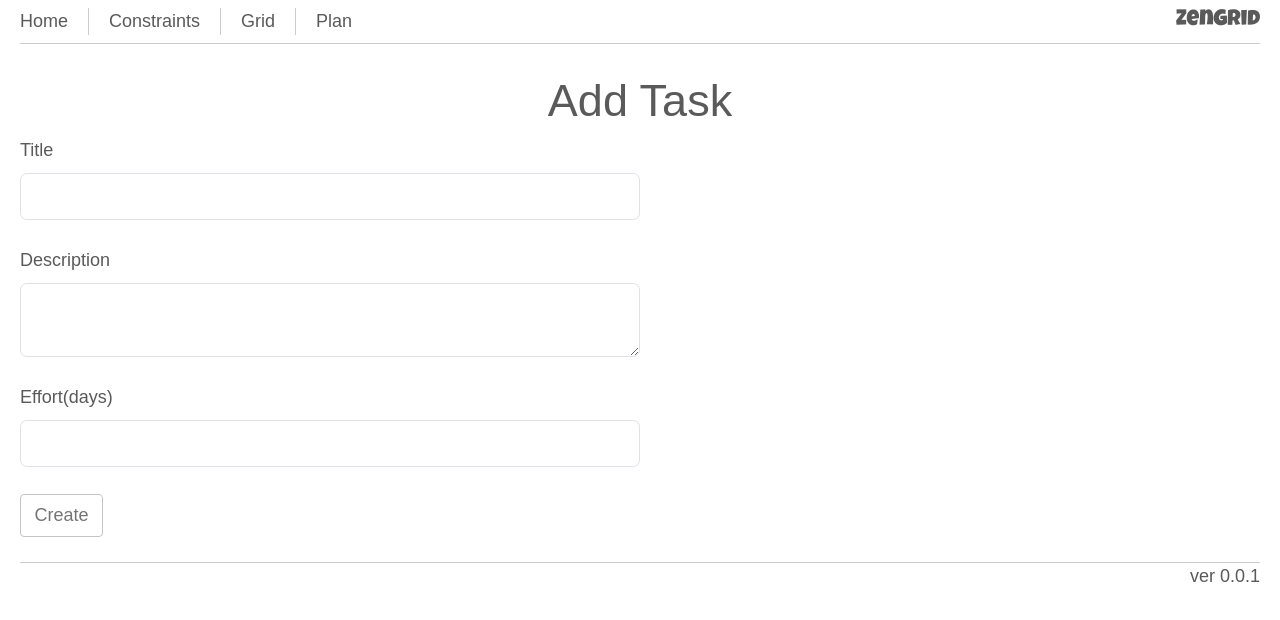
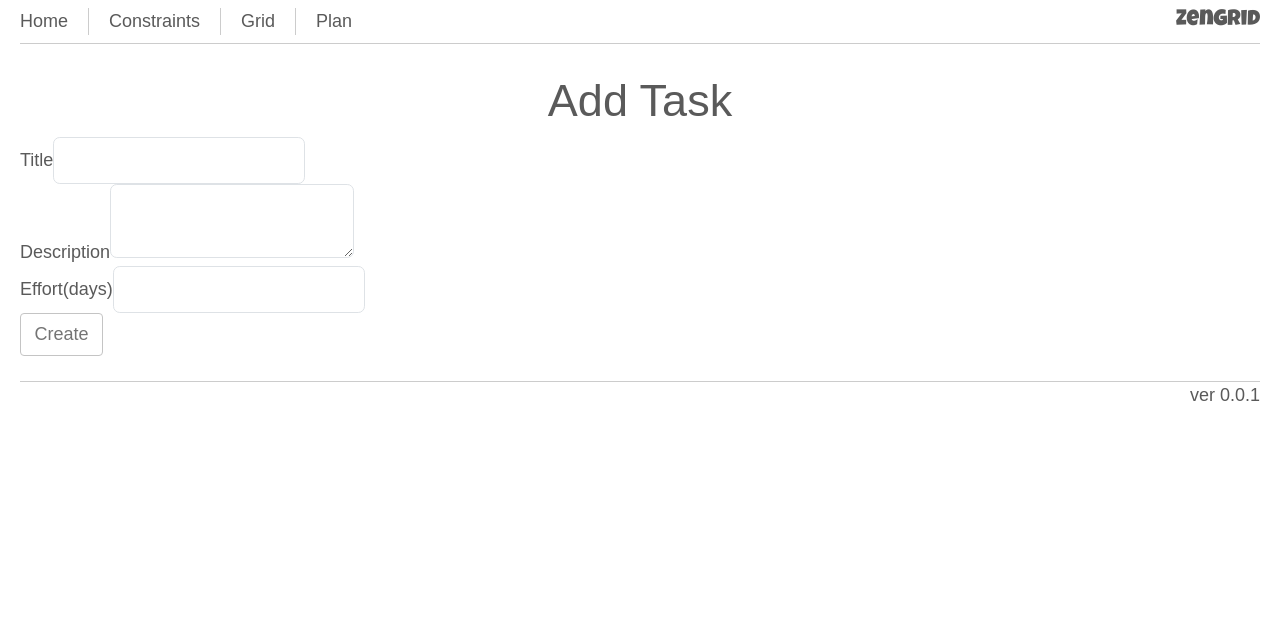
Before and after one commit to y-men/zenclient, a Next.js app: page /grid/add in a window 1280 px wide. Shown: the top 620 px of the page. Built offline with nearby package versions, Linux system fonts and the light colour scheme; a web font is replaced by a local one.

Commit message:
Resizing the columns, starting of removing tailwind

```diff
--- a/app/globals.css
+++ b/app/globals.css
@@ -5,31 +5,22 @@
 /*@import url("https://fonts.googleapis.com/css2?family=Sometype+Mono:ital,wght@0,400..700;1,400..700&display=swap");*/
 /*@import url("https://fonts.googleapis.com/css2?family=Joti+One&family=Sometype+Mono:ital,wght@0,400..700;1,400..700&display=swap");*/
 
-/* ----- tailwindcss v2.0.2 */
-@tailwind base;
-@tailwind components;
-@tailwind utilities;
 
-@layer utilities {
-    .text-balance {
-        text-wrap: balance;
-    }
-}
-.btn {
-    @apply inline-block rounded p-2 bg-blue-200 self-start;
-}
 
-/* ----- tailwindcss v2.0.2 */
-
+/* Global Styles */
 * {
-    /* Google Fonts */
     box-sizing: border-box;
     font-family: "M PLUS 1 Code", sans-serif;
     font-size: 18px;
     font-weight: 400;
+    color: #5a5a5a; /* More convenient color for the eyes */
+}
 
-    /* More convenient color for the eyes */
-    color: #5a5a5a;
+html, body {
+    height: 100%;
+    margin: 0;
+    display: flex;
+    flex-direction: column;
 }
 
 h1 {
@@ -38,20 +29,12 @@ h1 {
     text-align: center;
 }
 
-h2,
-h3 {
+h2, h3 {
     font-weight: 500;
 }
 
 main {
     align-items: flex-start;
-}
-
-html, body {
-    height: 100%;
-    margin: 0;
-    display: flex;
-    flex-direction: column;
 }
 
 .root-layout {
@@ -69,11 +52,12 @@ footer {
     margin-top: auto;
 }
 
+/* Utility Classes */
+.text-balance {
+    text-wrap: balance;
+}
 
-
-
-
-.op {
+.op, .fake-link {
     color: rgb(33, 210, 246);
     cursor: pointer;
     text-decoration: underline;
@@ -81,36 +65,25 @@ footer {
     font-weight: 500;
 }
 
-/*rounded p-2 bg-blue-200 self-start */
-
-.fake-link {
-    color: rgb(33, 210, 246);
-    cursor: pointer;
-    text-decoration: underline;
-    font-variant: small-caps;
-    font-weight: 500;
-}
-
-
 /* Override Bootstrap Link Styles with Higher Specificity */
-a,
-a:link,
-a:visited {
+a, a:link, a:visited {
     color: #5a5a5a !important;
     text-decoration: none !important;
     cursor: pointer !important;
 }
 
-a:hover,
-a:focus,
-a:active {
+a:hover, a:focus, a:active {
     text-decoration: none !important;
     color: inherit !important;
 }
 
+/* Custom Button Styles */
 .btn {
+    display: inline-block;
+    padding: 0.5rem; /* Equivalent to Tailwind's p-2 */
     background-color: transparent !important;
-    color: RGB( 116,116,116) !important;
-    border-color: RGB( 196,196,196) !important;;
+    color: rgb(116, 116, 116) !important;
+    border-color: rgb(196, 196, 196) !important;
     border-radius: 4px !important;
+    align-self: flex-start;
 }
--- a/components/editable-data-grid.tsx
+++ b/components/editable-data-grid.tsx
@@ -39,6 +39,9 @@ const EditableDataGrid = (
         {
             field: "actions",
             headerName: " ",
+            width: 150,
+            minWidth: 150,
+            resizable: false,
             cellRenderer: (params: any) => (
                 <EditableGridActionButton
                     onClick={{
@@ -82,7 +85,7 @@ const EditableDataGrid = (
     ];
 
     return (
-        <div className="ag-theme-quartz" style={{ height: 800, width: '100%' }}>
+        <div className="ag-theme-quartz" style={{ height: 600, width: '100%' }}>
             <AgGridReact
                 rowData={rowData} // Pass rowData directly as a prop
                 // @ts-ignore
--- a/components/grid-action-submit.tsx
+++ b/components/grid-action-submit.tsx
@@ -45,15 +45,12 @@ export const EditableGridActionButton = (params:any,
     // @ts-ignore
     function onAddButtonClick(event: MouseEvent<HTMLButtonElement>): void {
         console.log(`onAddButtonClick ${id}`);
-        //debugger;
-        // The row adding will be handled in the grid
         params.onClick?.add(params)
     }
 
     // add row under the task for the same task
     // @ts-ignore
     function onCarryonverButtonClick(event: MouseEvent<HTMLButtonElement>): void {
-        //throw new Error("Function not implemented.");
         console.log(`onCarryonverButtonClick ${id}`);
     }
 
@@ -72,23 +69,24 @@ export const EditableGridActionButton = (params:any,
                 fontSize: "16px",
             }}
         >
-            <button onClick={onDeleteButtonClick} className="op">
+            <span onClick={onDeleteButtonClick} className="op">
                 delete
-            </button>
-            <button onClick={onAddButtonClick} className="op">
+            </span>
+            <span onClick={onAddButtonClick} className="op">
                 add
-            </button>
-            <button onClick={onCarryonverButtonClick} className="op">
+            </span>
+            <span onClick={onAddButtonClick} className="op">
                 carryover
-            </button>
+            </span>
+
         </div>
     );
 }
 
 
 export function GridActionButton(params: any) {
-  const onDeleteButtonClick = () => {
-    // TODO Why do we have object here ?
+    const onDeleteButtonClick = () => {
+        // TODO Why do we have object here ?
     console.log(`onButtonClick ${params.taskId}`);
     deleteTask(params.taskId);
   };
```
Also changed, not shown: 1 other file (tests, documents, lock files or other folders).
